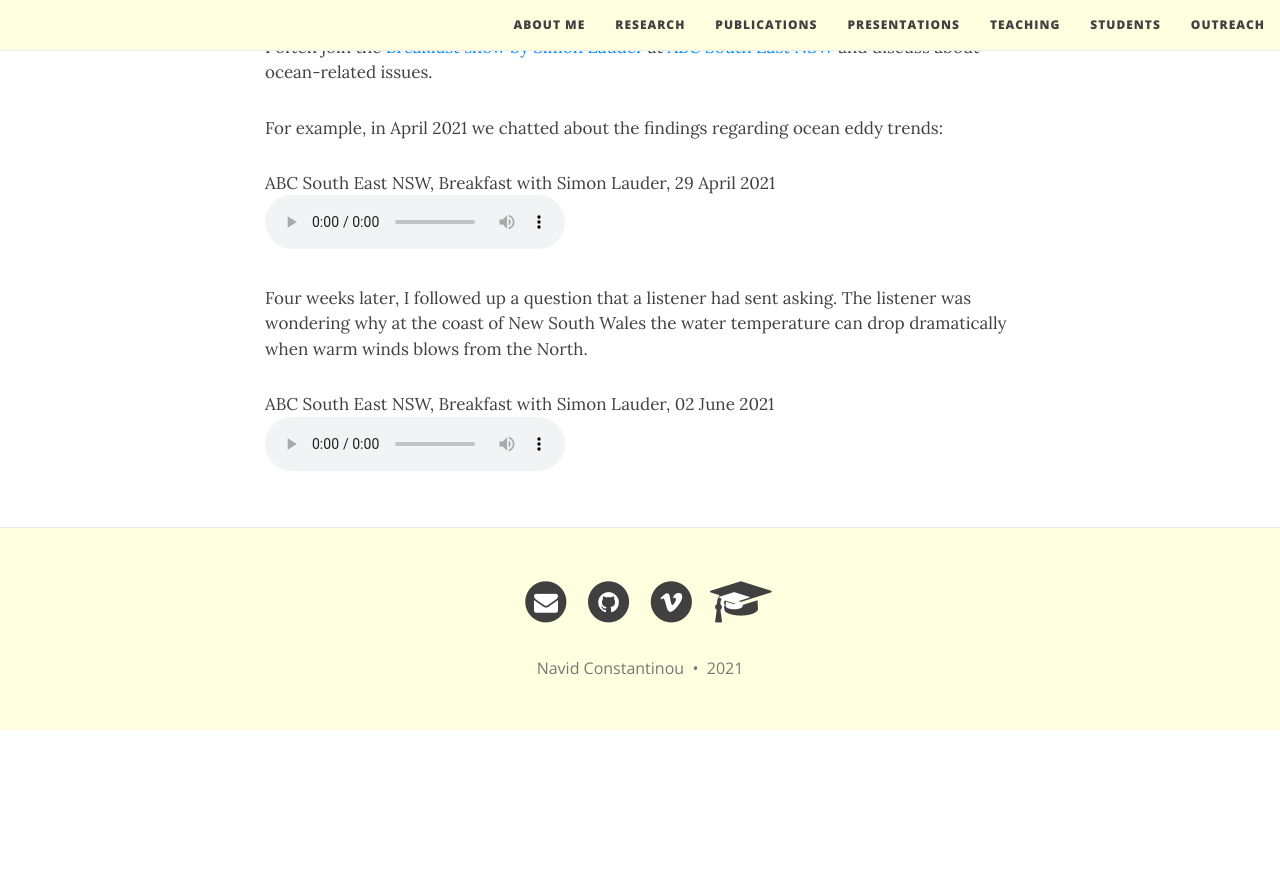
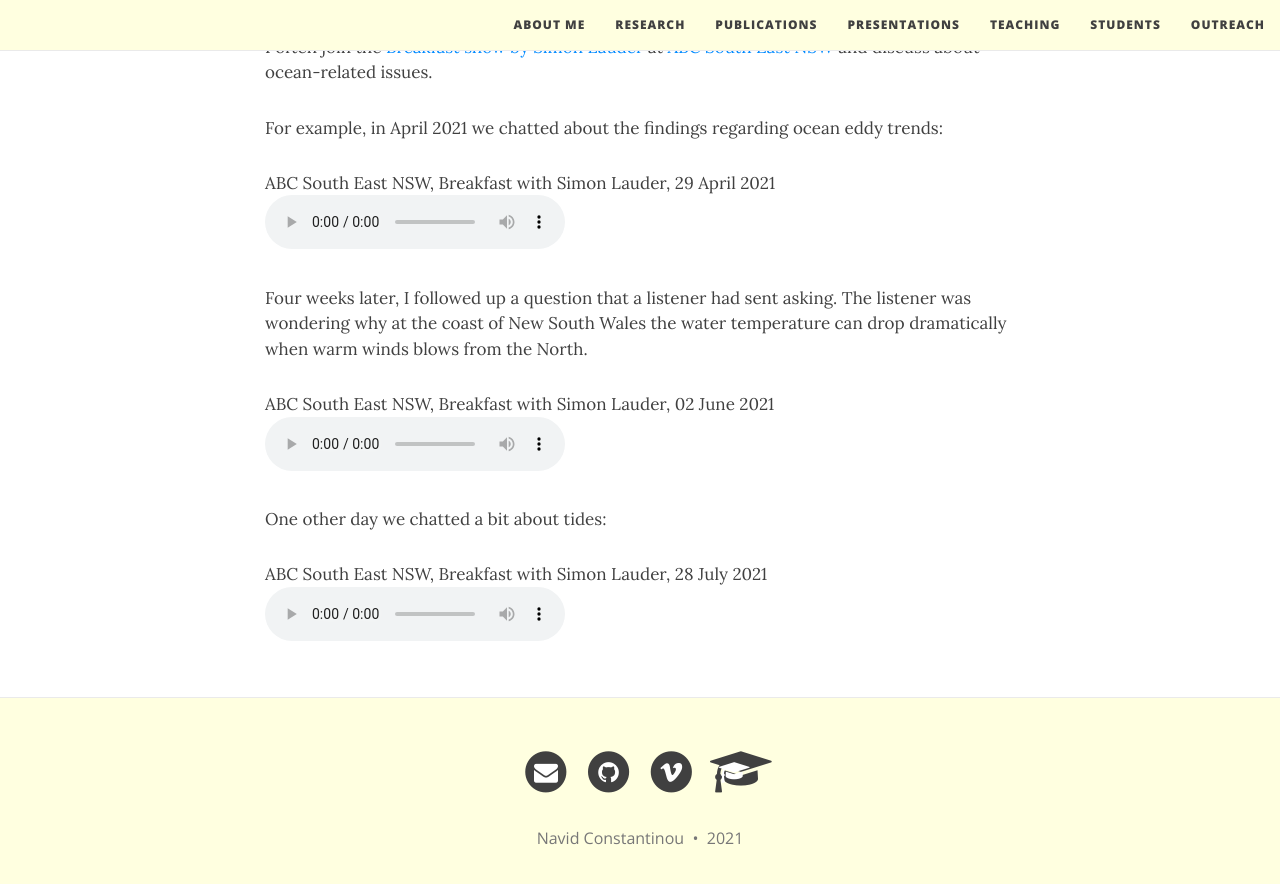
Before and after one commit to navidcy/navidcy.github.io, a Jekyll site: the page built from outreach.md, in a window 1280 px wide and 900 px high, scrolled down 892 px. Shown: the top 884 px of the window. Built offline with Jekyll 4.4.1, drawn with Linux system fonts in a browser that asks for light colours; nearby versions of some CDN libraries; before the commit the page ends 1622 px from its top, so only the background shows below that.

Commit message:
adds ABC breakfast on tides

```diff
--- a/outreach.md
+++ b/outreach.md
@@ -80,4 +80,16 @@ warm winds blows from the North.
     </audio>
 </figure>
 
+One other day we chatted a bit about tides:
+
+<figure>
+    <figcaption>ABC South East NSW, Breakfast with Simon Lauder, 28 July 2021</figcaption>
+    <audio
+        controls
+        src="ABC-Breakfast-28Jul2021.mp3">
+            Your browser does not support the
+            <code>audio</code> element.
+    </audio>
+</figure>
+
 <!-- https://kalymnosola.com/2017/06/07/θερινό-σχολείο-και-φέτος-στην-κάλυμνο/ -->
```
Also changed, not shown: 1 other file.
